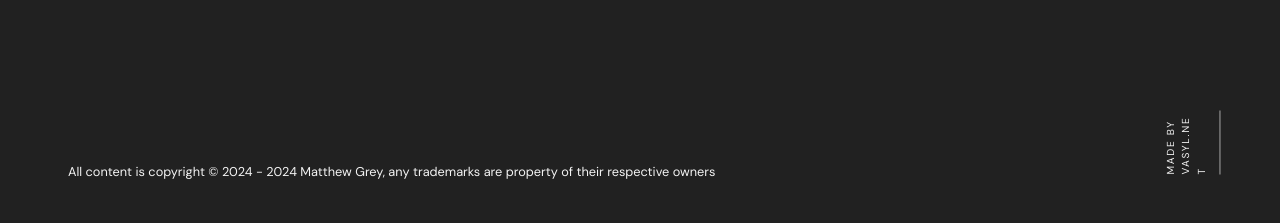
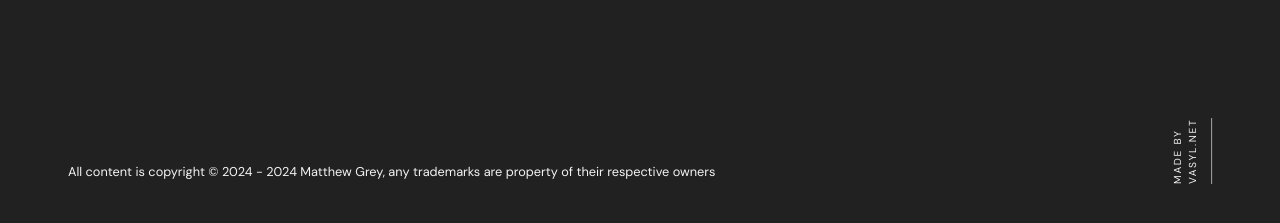
Before and after one commit to zlatait/main, a Jekyll site: the page built from _pages/about.html, in a window 1280 px wide. Shown: the part 656-879 px from the top of the page. Built offline with Jekyll 4.4.1, drawn with Linux system fonts in a browser that asks for light colours; nearby versions of some CDN libraries.

Commit message:
Update _footer.scss

```diff
--- a/_sass/site/components/_footer.scss
+++ b/_sass/site/components/_footer.scss
@@ -47,7 +47,7 @@ footer.main-footer {
 
     @include grid-media(tablet) {
       position: absolute;
-      width: 64px;
+      width: 66px;
       transform: rotate(-90deg);
       right: -12px;
       bottom: 12px;
```
